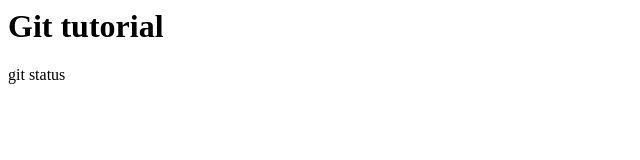
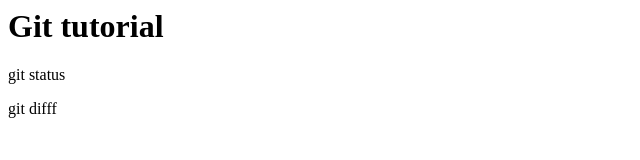
Before and after one commit to s-kawamura-w664/git_tutorial, a plain HTML site: page index.html in a window 1280 px wide. Shown: the full height of the page, 0-640 px from the left. Drawn offline with Linux system fonts and the light colour scheme.

Commit message:
git diff を追記

```diff
--- a/index.html
+++ b/index.html
@@ -1,2 +1,3 @@
 <h1>Git tutorial</h1>
 <p>git status</p>
+<p>git difff</p>
```
